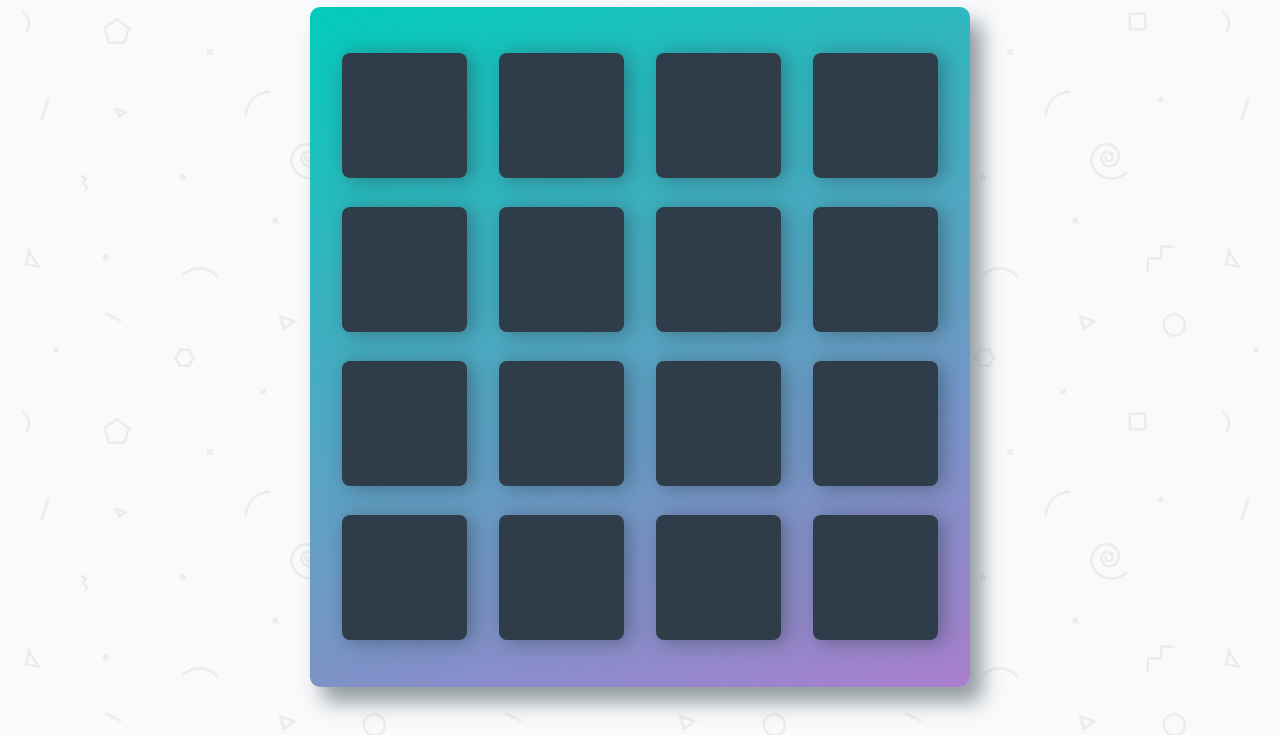
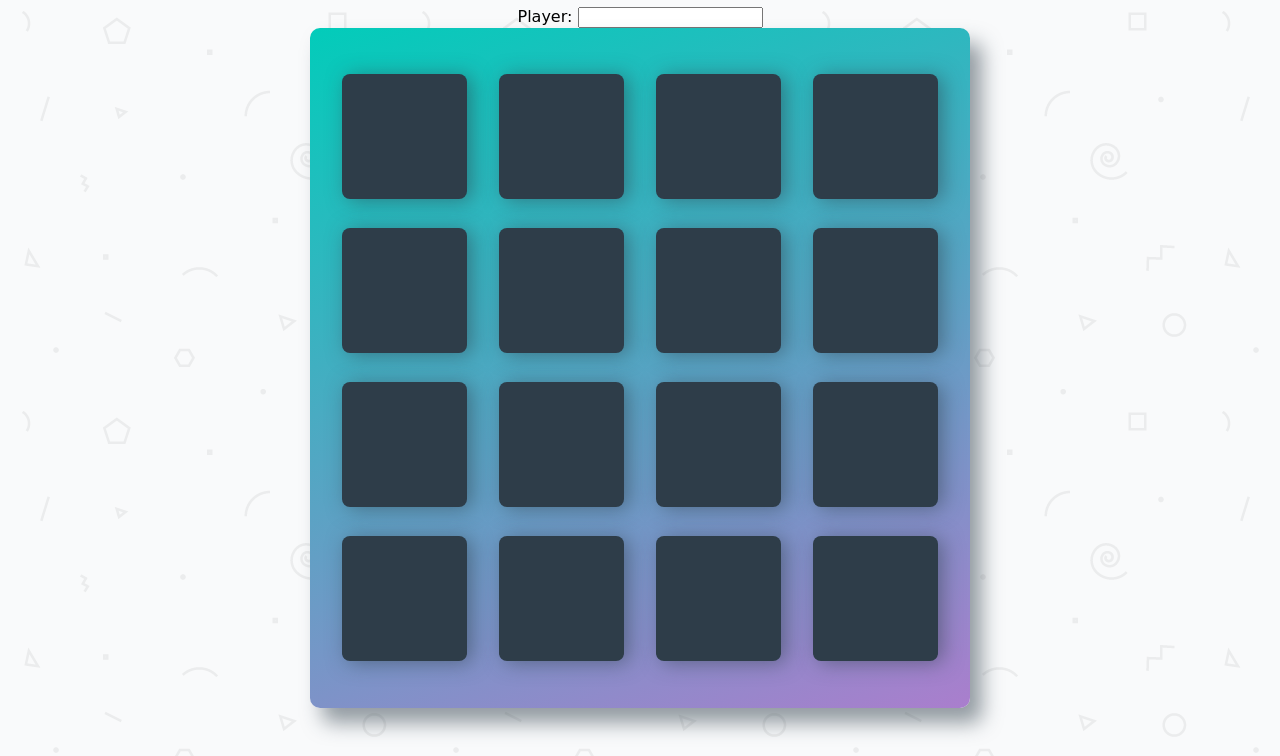
Before and after one commit to Maymoonah/Memory-Game, a plain HTML site: page index.html in a window 1280 px wide. Shown: the part 108-864 px from the top of the page. Before the commit the page ends 843 px from the top, so only its background shows below. Drawn offline with nearby package versions, Linux system fonts and the light colour scheme; a web font is replaced by a local one.

Commit message:
adding div for player name

```diff
--- a/index.html
+++ b/index.html
@@ -32,6 +32,10 @@
         		<i class="fa fa-repeat"></i>
         	</div>
         </section>
+        <div class="player">
+            <label>Player:</label>
+            <input type="text" id="name">
+        </div>
 
         <ul class="deck">
             <li class="card">
```
